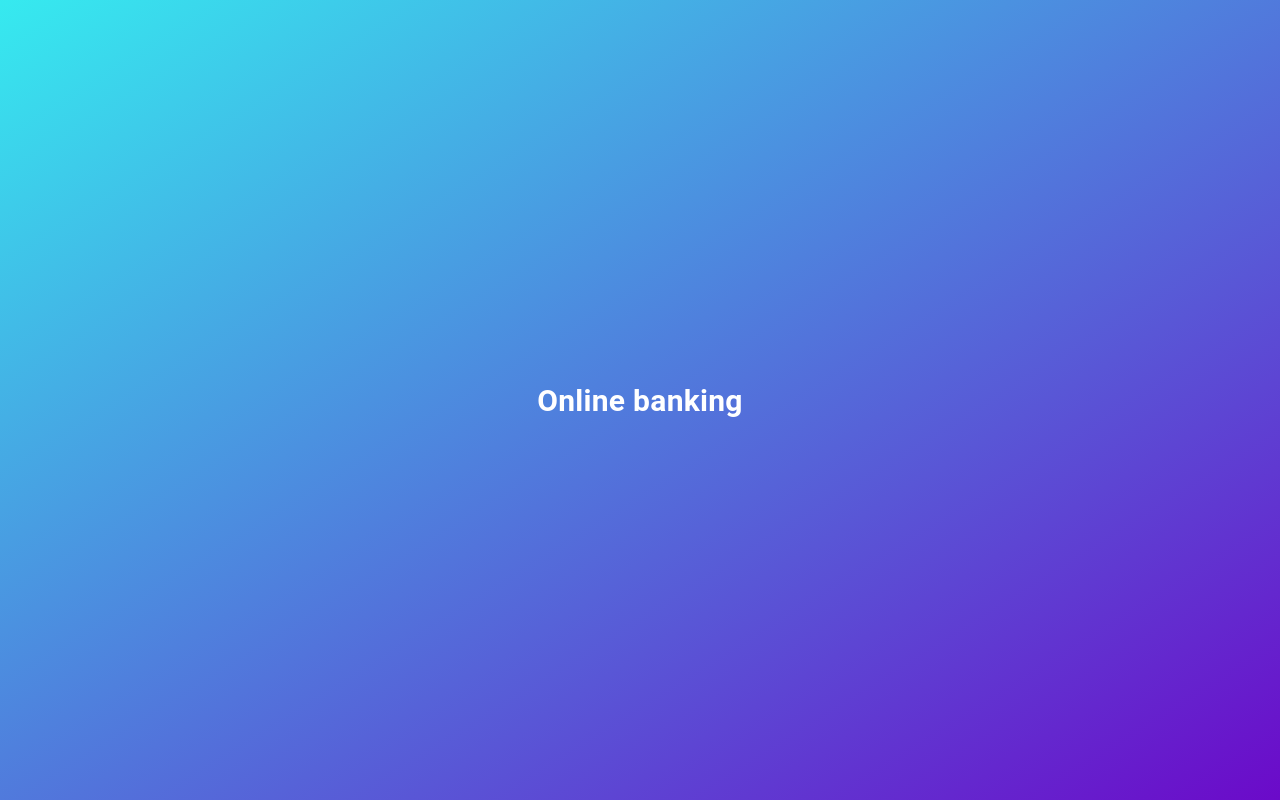
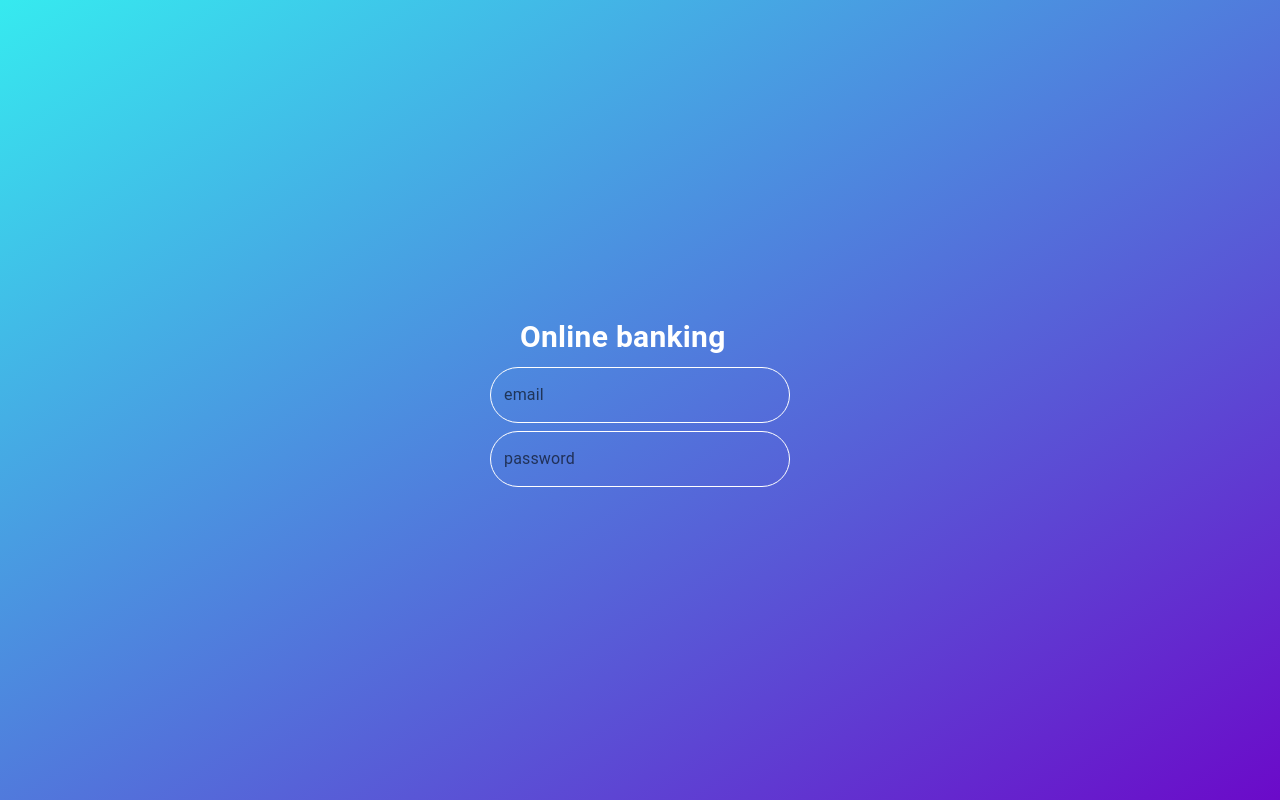
Before and after one commit to KESHAVBERG/onlinebanking, a React (Create React App) app: page / in a window 1280 px wide. Built offline with nearby package versions, Linux system fonts and the light colour scheme.

Commit message:
login-fields-done

```diff
--- /dev/null
+++ b/src/css/formfiled.css
@@ -0,0 +1,5 @@
+.inputRounded
+   .MuiOutlinedInput-root {
+    border-radius: 50px;
+    width: 100%;
+  }
--- a/src/pages/Login.js
+++ b/src/pages/Login.js
@@ -1,8 +1,32 @@
 import React from "react";
+import '../css/formfiled.css'
+import { Box, Typography, TextField, Stack, FormControl } from "@mui/material";
+import {styled } from '@mui/material/styles';
 
-import { Box, Typography } from "@mui/material";
+const CssTextField = styled(TextField)({
+  width:'300px',
+  '& label.Mui-focused': {
+    color: 'green',
+  },
+  '& .MuiInput-underline:after': {
+    borderBottomColor: 'green',
+  },
+  '& .MuiOutlinedInput-root': {
+    '& fieldset': {
+      borderColor: 'white',
+    },
+    '&:hover fieldset': {
+      borderColor: 'yellow',
+    },
+    '&.Mui-focused fieldset': {
+      borderColor: 'green',
+    },
+  },
+});
+
 
 export const Login = () => {
+
   return (
     <Box
       sx={{ background: "linear-gradient(to right bottom, #36EAEF, #6B0AC9)" }}
@@ -12,7 +36,14 @@ export const Login = () => {
       minHeight="100vh"
       height="100vh"
     >
-      <Typography sx={{color:"white"}} fontSize="30px" fontWeight="bold">Online banking</Typography>
+      <Stack spacing={1}>
+        <Typography sx={{ color: "white", alignItems:"center", pl:{lg:"30px", md:"20px", xs:"10px"} }} fontSize="30px" fontWeight="bold">
+          Online banking
+        </Typography>
+        <CssTextField label="email" className="inputRounded" id="custom-css-outlined-input" />
+
+        <CssTextField label="password" className="inputRounded" id="custom-css-outlined-input" />
+      </Stack>
     </Box>
   );
 };
```
